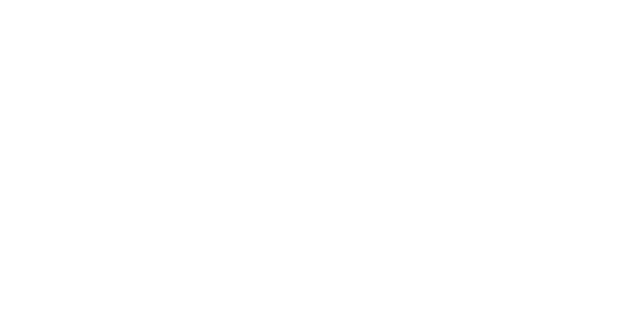
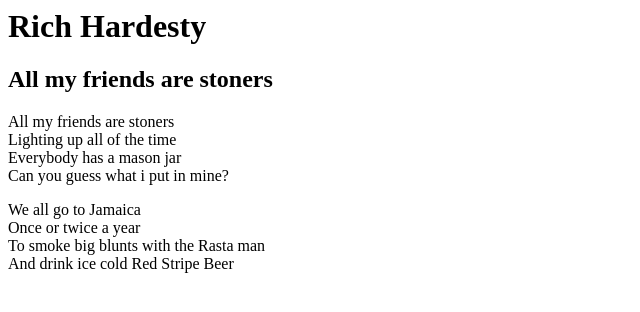
Before and after one commit to pia-gab/learning-git, a plain HTML site: page index.html in a window 1280 px wide. Shown: the whole page, without its empty margins (0-640 px from the left). Drawn offline with Linux system fonts and the light colour scheme.

Commit message:
Add html content

```diff
--- a/index.html
+++ b/index.html
@@ -6,5 +6,19 @@
             <link rel="stylesheet" type="text/css" href="css/style.css">
     </head>
     <body>
+        <h1>Rich Hardesty</h1>
+        <h2> All my friends are stoners</h2>
+        <p>
+            All my friends are stoners<br>
+            Lighting up all of the time<br>
+            Everybody has a mason jar<br>
+            Can you guess what i put in mine?<br>
+        </p>
+        <p>
+            We all go to Jamaica<br>
+            Once or twice a year<br>
+            To smoke big blunts with the Rasta man<br>
+            And drink ice cold Red Stripe Beer<br>
+        </p>
     </body>
 </html>
```
